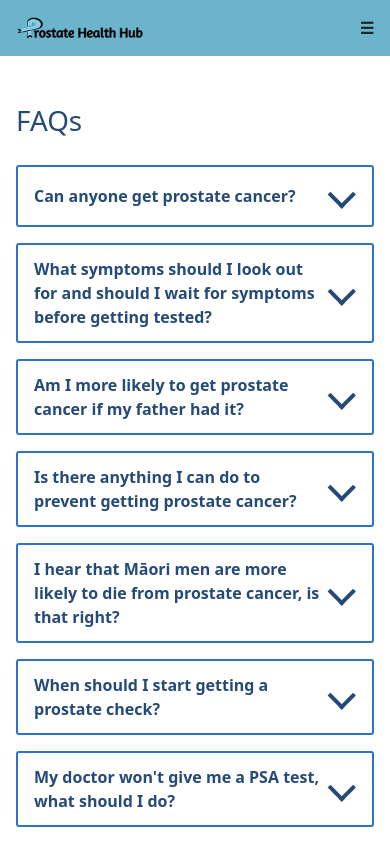
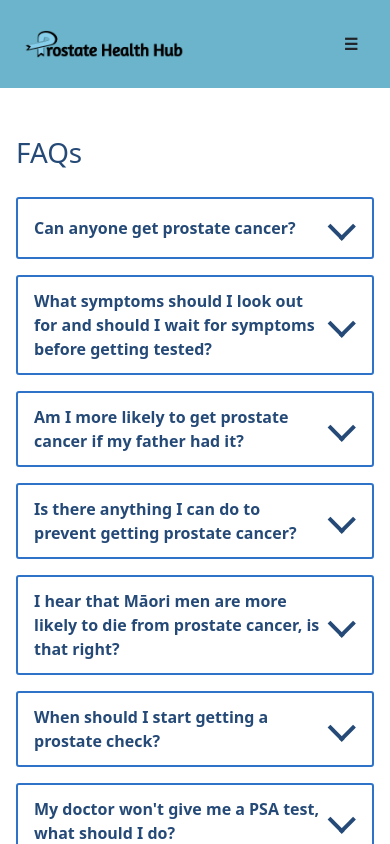
Before and after one commit to LachlanGenefaas/BCDE311-Assignment2, a React (Vite) app: page /faq in a window 390 px wide. Shown: the top 844 px of the page. Built offline with nearby package versions, Linux system fonts and the light colour scheme.

Commit message:
Version 1.5.5 Changed Header

```diff
--- a/src/components/Header.tsx
+++ b/src/components/Header.tsx
@@ -13,17 +13,17 @@ export default function Header({ image: _image }: HeaderProps) {
   const [menuOpen, setMenuOpen] = useState(false);
 
   return (
-    <header className="mb-12 flex flex-col items-center gap-4 bg-[var(--colour-header)] p-3 font-bold min-[851px]:flex-row min-[851px]:items-center min-[851px]:justify-between min-[851px]:gap-10">
+    <header className="mb-12 flex flex-col items-center gap-5 bg-[var(--colour-header)] p-4 font-bold min-[851px]:flex-row min-[851px]:items-center min-[851px]:justify-between min-[851px]:gap-10 min-[851px]:p-3">
       <div className="flex w-full items-center justify-between min-[851px]:w-auto min-[851px]:justify-start">
         <Link to="/" aria-label="Return to home page">
           <img
             src={iconImg}
             alt="Header logo"
-            className="h-auto w-32 max-w-full object-contain sm:w-36 min-[851px]:w-40 lg:w-56"
+            className="h-auto w-40 max-w-full object-contain sm:w-44 min-[851px]:w-40 lg:w-56"
           />
         </Link>
         <button
-          className="text-2xl min-[851px]:hidden"
+          className="p-2 text-3xl min-[851px]:hidden"
           onClick={() => setMenuOpen(!menuOpen)}
           aria-label="Toggle menu"
         >
```
